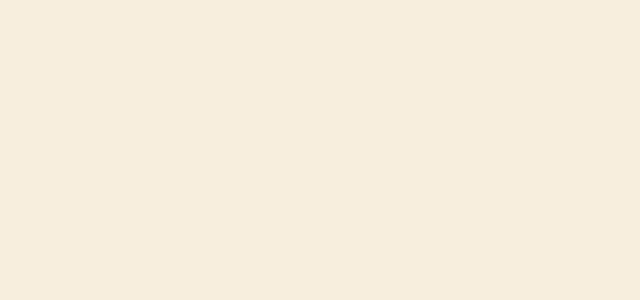
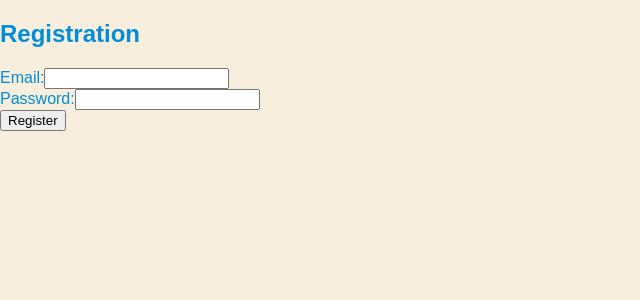
Before and after one commit to BlueKYGirl/DataWaveFrontEnd, a React (Create React App) app in the folder data-wave/: page /registration in a window 1280 px wide. Before the commit this address had no page. Shown: the top 300 px of the page, without its empty margins (0-640 px from the left). Built offline with nearby package versions, Linux system fonts and the light colour scheme.

Commit message:
added plan service, some components, and some routing

```diff
--- a/data-wave/package.json
+++ b/data-wave/package.json
@@ -6,6 +6,7 @@
     "@testing-library/jest-dom": "^5.17.0",
     "@testing-library/react": "^13.4.0",
     "@testing-library/user-event": "^13.5.0",
+    "axios": "^1.6.8",
     "react": "^18.2.0",
     "react-dom": "^18.2.0",
     "react-router-dom": "^6.22.3",
--- a/data-wave/src/App.js
+++ b/data-wave/src/App.js
@@ -1,16 +1,23 @@
-import logo from './logo.svg';
-import './styles.css';
 import React from 'react';
-import {BrowserRouter, Routes, Route} from 'react-router-dom';
+import { BrowserRouter as Router, Route, Routes } from "react-router-dom";
 import { Home } from './pages/Home';
+import Login from './pages/Login';
+import Registration from './pages/Registration';
 
 function App() {
   return (
-    <BrowserRouter>
-    <Routes>
-      <Route path="/" element={<Home />} />
-    </Routes>
-  </BrowserRouter>
+    <Router>
+      <Routes>
+        {/* Render Login without Layout */}
+        <Route path="/login" element={<Login />} />
+
+        {/* Render Registration without Layout */}
+        <Route path="/registration" element={<Registration />} />
+
+        {/* Render other routes with Layout */}
+        <Route path= "/" element = {<Home />} />
+      </Routes>
+    </Router>
   );
 }
 
--- a/data-wave/src/Components/Header.jsx
+++ b/data-wave/src/Components/Header.jsx
@@ -1,4 +1,7 @@
  import React from 'react';
+ import { Link } from 'react-router-dom';
+  import '../styles/header.css';
+
  export class Header extends React.Component {
           userName = "Hunter Atkins";
 
@@ -7,7 +10,7 @@
              <div>
 
                <header>
-               <img src="../../full_logo_trans.png" />
+               <img alt="DataWave logo" src="../../full_logo_trans.png" />
                 <nav>
 
 
@@ -17,7 +20,7 @@
                 <h2>Devices</h2></div>
 
                 <div className='login'>
-                <h2>Sign In</h2>
+                <h2><Link to="/login" className="link">Sign In</Link></h2>
                 </div>
                 </nav>
                 </header>
--- /dev/null
+++ b/data-wave/src/Components/PlanDetails.jsx
@@ -0,0 +1,12 @@
+import React from "react";
+import "../styles/planDetails.css"; // Import CSS file for styling
+
+export const PlanDetails = ({ plan }) => {
+    return (
+        <div className="plan-details">
+            <h2>{plan.planName}</h2>
+            <p>Device Limit: {plan.deviceLimit}</p>
+            <p>Price: ${plan.price}</p>
+        </div>
+    );
+};
--- a/data-wave/src/pages/Home.jsx
+++ b/data-wave/src/pages/Home.jsx
@@ -1,24 +1,35 @@
- import React, {useContext, useEffect} from "react";
- import {Header } from "../Components/Header";
- import {Footer } from "../Components/Footer";
-
- import '../styles.css';
+import React, { useState, useEffect } from "react";
+import { getAllPlans } from "../services/planService";
+import { PlanDetails } from "../Components/PlanDetails"; // Import PlanDetails component
+import "../styles.css";
+import {Header} from "../Components/Header";
+import {Footer} from "../Components/Footer";
 
 export function Home() {
+    const [plans, setPlans] = useState([]);
 
-    const [count, setCount] = React.useState(0);
-     React.useEffect(() => {
-         console.log("Component mounted");
-         return () => {
-            console.log("Component unmounted");
+    useEffect(() => {
+        const fetchPlans = async () => {
+            try {
+                const plansData = await getAllPlans();
+                setPlans(plansData);
+            } catch (error) {
+                console.error("Error fetching plans:", error.message);
+            }
         };
+
+        fetchPlans();
     }, []);
 
     return (
         <>
             <Header />
             <h1>Home</h1>
-
+            <div className="plan-details-container">
+                {plans.map((plan) => (
+                    <PlanDetails key={plan.id} plan={plan} />
+                ))}
+            </div>
             <Footer />
         </>
     );
--- /dev/null
+++ b/data-wave/src/pages/Login.jsx
@@ -0,0 +1,41 @@
+import React, { useState } from "react";
+
+const Login = () => {
+  const [email, setEmail] = useState("");
+  const [password, setPassword] = useState("");
+
+  const handleSubmit = (e) => {
+    e.preventDefault();
+    // Perform login logic here, e.g., send login request to backend
+    console.log("Logging in with:", { email, password });
+  };
+
+  return (
+    <div>
+      <h2>Login</h2>
+      <form onSubmit={handleSubmit}>
+        <div>
+          <label htmlFor="email">Email:</label>
+          <input
+            type="email"
+            id="email"
+            value={email}
+            onChange={(e) => setEmail(e.target.value)}
+          />
+        </div>
+        <div>
+          <label htmlFor="password">Password:</label>
+          <input
+            type="password"
+            id="password"
+            value={password}
+            onChange={(e) => setPassword(e.target.value)}
+          />
+        </div>
+        <button type="submit">Login</button>
+      </form>
+    </div>
+  );
+};
+
+export default Login;
--- /dev/null
+++ b/data-wave/src/pages/Registration.jsx
@@ -0,0 +1,41 @@
+import React, { useState } from "react";
+
+const Registration = () => {
+  const [email, setEmail] = useState("");
+  const [password, setPassword] = useState("");
+
+  const handleSubmit = (e) => {
+    e.preventDefault();
+    // Perform registration logic here, e.g., send registration request to backend
+    console.log("Registering with:", { email, password });
+  };
+
+  return (
+    <div>
+      <h2>Registration</h2>
+      <form onSubmit={handleSubmit}>
+        <div>
+          <label htmlFor="email">Email:</label>
+          <input
+            type="email"
+            id="email"
+            value={email}
+            onChange={(e) => setEmail(e.target.value)}
+          />
+        </div>
+        <div>
+          <label htmlFor="password">Password:</label>
+          <input
+            type="password"
+            id="password"
+            value={password}
+            onChange={(e) => setPassword(e.target.value)}
+          />
+        </div>
+        <button type="submit">Register</button>
+      </form>
+    </div>
+  );
+};
+
+export default Registration;
--- /dev/null
+++ b/data-wave/src/services/planService.js
@@ -0,0 +1,28 @@
+import axios from "axios";
+
+const http = axios.create({
+    baseURL: 'https://localhost:5001/api',
+    headers: {
+        'Content-type': 'application/json',
+    },
+});
+
+const getAllPlans = async () => {
+    try {
+        const response = await http.get('/plan');
+        return response.data;
+    } catch (error) {
+        throw new Error("Failed to fetch plans");
+    }
+}
+
+const getPlanById = async (id) => {
+    try {
+        const response = await http.get(`/plan/${id}`);
+        return response.data;
+    } catch (error) {
+        throw new Error(`Failed to fetch plan with id ${id}`);
+    }
+};
+
+export { getAllPlans, getPlanById };
--- /dev/null
+++ b/data-wave/src/styles/header.css
@@ -0,0 +1,16 @@
+.link {
+    color: var(--blue); /* Set the default color */
+    text-decoration: none; /* Remove underline */
+  }
+
+  .link:hover {
+    color: var(--teal); /* Change color on hover */
+    cursor: pointer;
+  }
+
+  .link:visited {
+    /* color: var(--blue);  */
+  }
+  .login h2:hover{
+    color: var(--teal);
+  }
--- /dev/null
+++ b/data-wave/src/styles/planDetails.css
@@ -0,0 +1,17 @@
+.plan-details-container {
+    display: flex;
+    flex-wrap: nowrap;
+    justify-content: space-between;
+}
+
+.plan-details {
+    display: flex;
+    flex-direction: column;
+    align-items: center;
+    flex: 0 0 calc(33.33% - 20px); /* Adjust the width of each card */
+    background-color: #f4f4f4;
+    border: 1px solid #ddd;
+    border-radius: 5px;
+    padding: 20px;
+    margin-bottom: 20px;
+}
```
Also changed, not shown: data-wave/src/pages/layout/Layout.jsx (added, +17 -0 lines), data-wave/src/styles.css (line endings or trailing spaces), 1 other file (tests, documents, lock files or other folders). Lines whose indentation alone changed are shown as unchanged.
